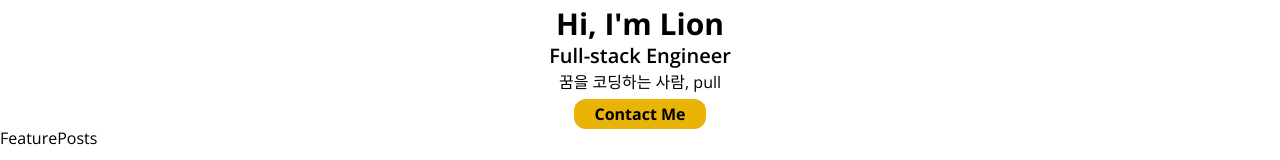
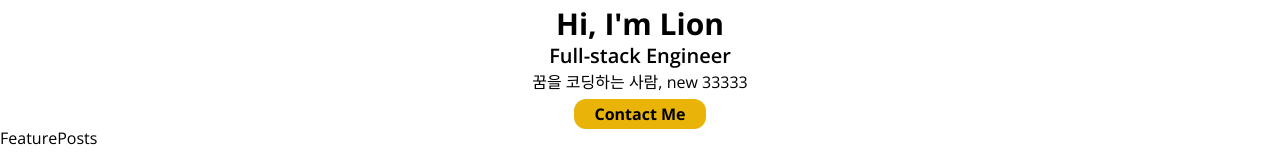
Before and after one commit to donggune/nextjs-blog, a Next.js app: page / in a window 1280 px wide. Shown: the part 320-480 px from the top of the page. Built offline with nearby package versions, Linux system fonts and the light colour scheme.

Commit message:
R n3 (#18)
* pull

* Release (#16)

* Release - "-" (#13)

* 0.4

* 0.5

* 0.6

* Hero

* Hero

* push Test

* push test 2

* push test

* release push test

* release push test

* main (#14)

* pull (#15)

* merge

* merged

* new

* new1

* n3

```diff
--- a/src/components/Hero.tsx
+++ b/src/components/Hero.tsx
@@ -10,7 +10,7 @@ export default function Hero() {
          priority className='rounded-full mx-auto' src={profileImage} alt='user' width={250} height={250}/>
         <h2 className='text-3xl font-bold mt-2'>{"Hi, I'm Lion"}</h2>
         <h3 className='text-xl font-semibold'>Full-stack Engineer</h3>
-        <p className='mb-2'>꿈을 코딩하는 사람, pull</p>
+        <p className='mb-2'>꿈을 코딩하는 사람, new 33333</p>
         <Link className='bg-yellow-500 font-bold rounded-xl py-1 px-5' href='/contact'>Contact Me</Link>
     </section>
   )
```
